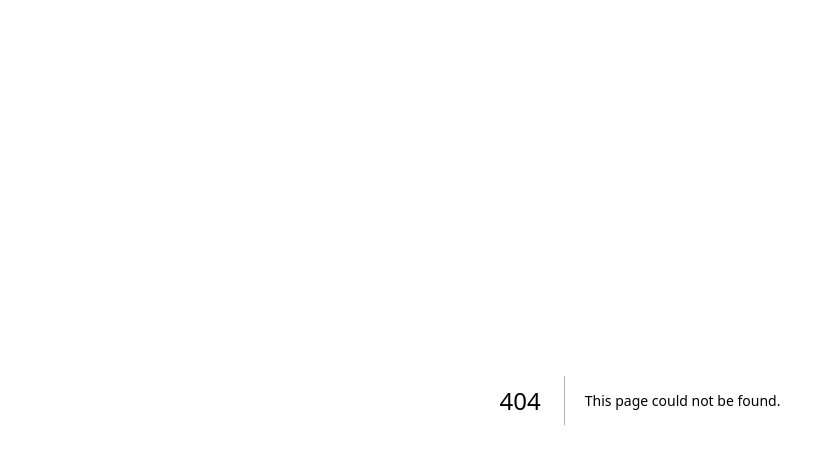
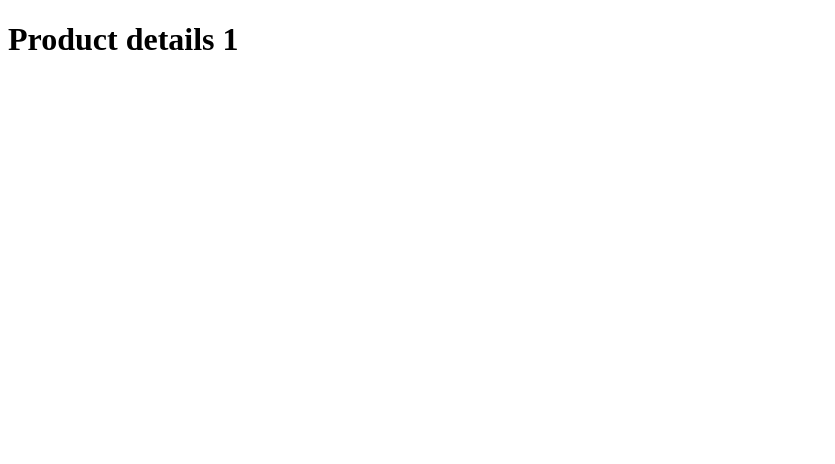
Before and after one commit to Muhammadali7866/nextJs-learning, a Next.js app: page /products/1 in a window 1280 px wide. Before the commit this address had no page. Shown: the top 464 px of the page, without its empty margins (0-835 px from the left). Built offline with nearby package versions, Linux system fonts and the light colour scheme.

Commit message:
create dynamic router

```diff
--- /dev/null
+++ b/app/products/[productId]/page.tsx
@@ -0,0 +1,7 @@
+export default function ProductDetails({
+  params,
+}: {
+  params: { productId: string };
+}) {
+  return <h1>Product details {params.productId}</h1>;
+}
--- /dev/null
+++ b/app/products/page.tsx
@@ -0,0 +1,3 @@
+export default function Products() {
+  return <h1>welcome to products page</h1>;
+}
```
